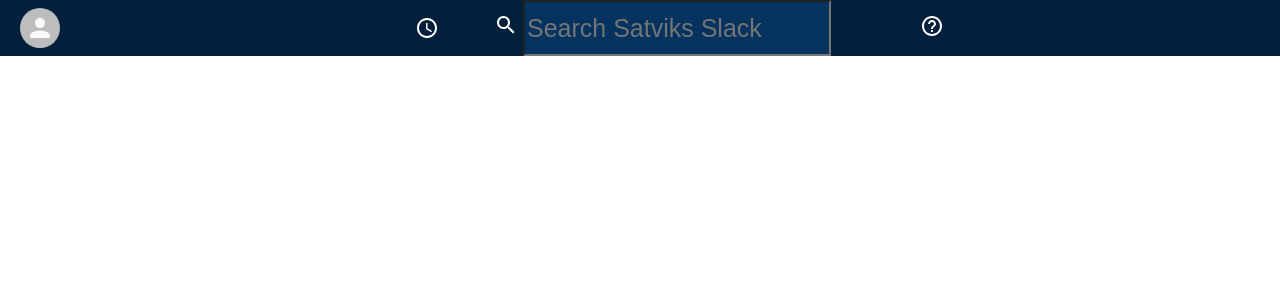
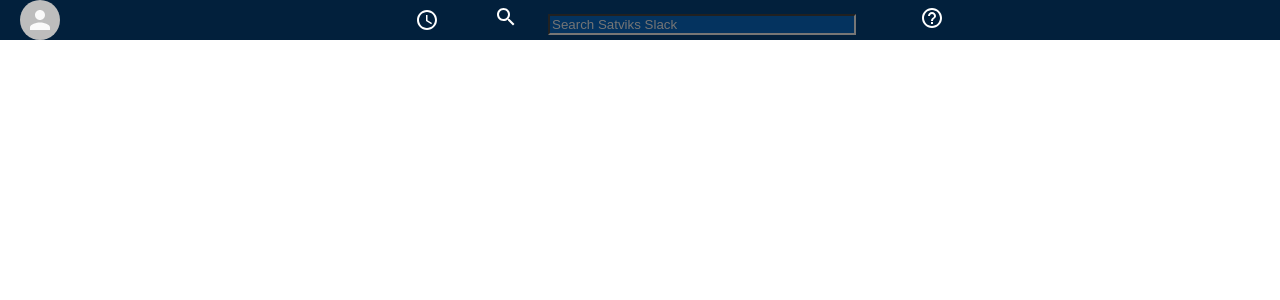
Before and after one commit to KasinadhuniProgrammer/SatviksSlack, a React (Create React App) app: page / in a window 1280 px wide. Shown: the top 300 px of the page. Built offline with nearby package versions, Linux system fonts and the light colour scheme.

Commit message:
finish header

```diff
--- a/src/Header.css
+++ b/src/Header.css
@@ -36,7 +36,13 @@
 .searchplaceholderheader {
     background-color: #04335F;
     color: white;
-    font-size: 25px;
+    margin-left: 25px;
     width: 300px;
-    height: 50px;
+
 }
+
+
+
+.searchplaceholderheader, .helpoutlineiconheader {
+    display: inline-block;
+}
```
Also changed, not shown: 1 other file (tests, documents, lock files or other folders).
